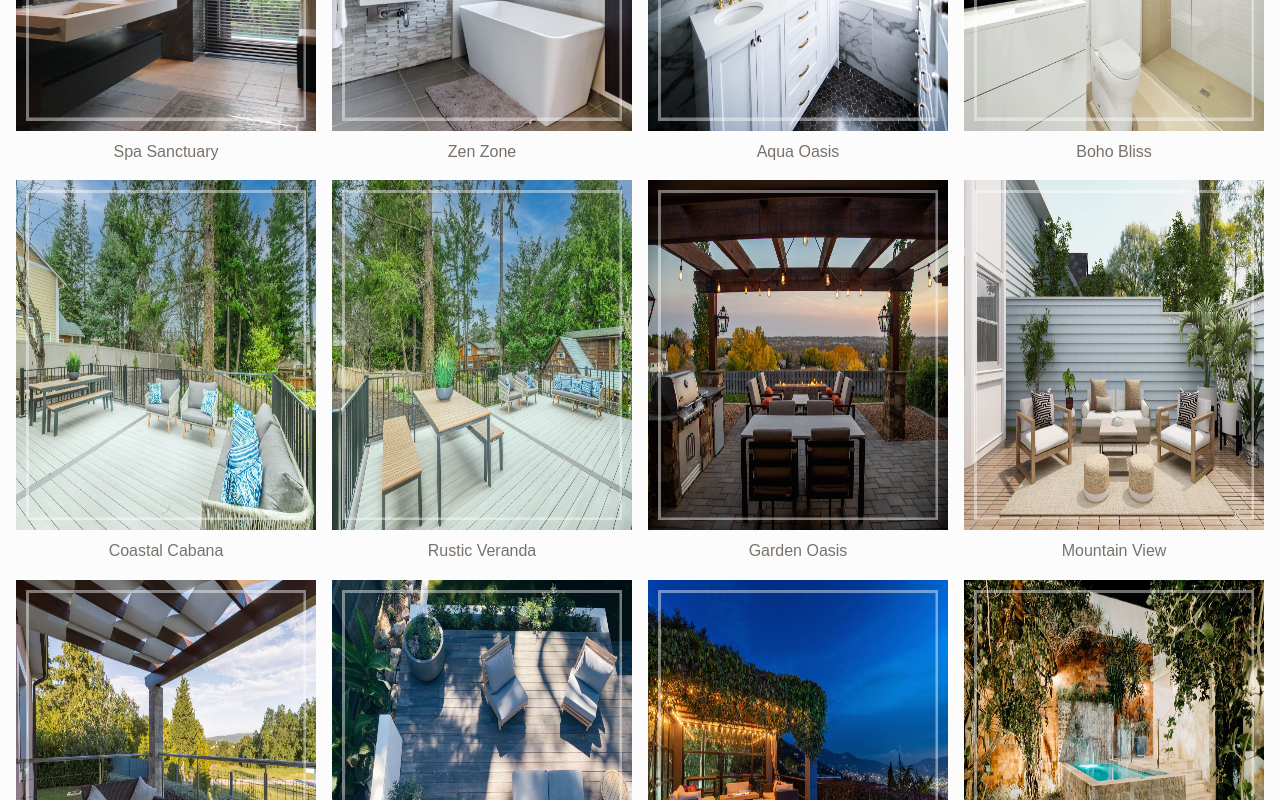
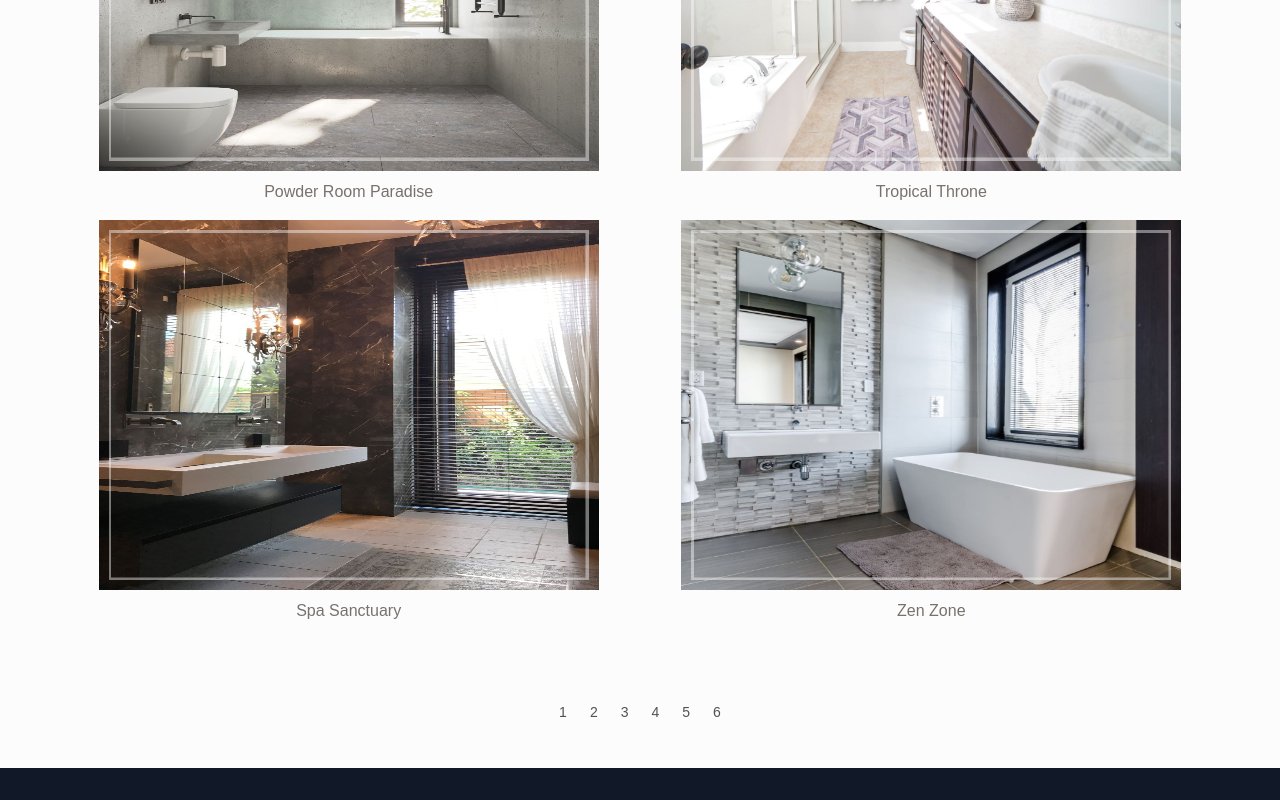
Before and after one commit to PerronTyler/project-b, a React (Create React App) app in the folder client/: page /gallery in a window 1280 px wide. Shown: the part 1120-1920 px from the top of the page. Built offline with nearby package versions, Linux system fonts and the light colour scheme.

Commit message:
Added some pagination for gallery page and changed responsiveness.

```diff
--- a/client/src/App.css
+++ b/client/src/App.css
@@ -147,7 +147,7 @@ body {
 }
 
 .card-container {
-    height: 80vh;
+    height: 100vh;
     width: 100%;
 }
 
@@ -176,8 +176,8 @@ body {
 }
 
 .gallery-pic {
-    height: 350px;
-    width: 350px;
+    height: 370px;
+    width: 500px;
 }
 
 .gallery-effect {
--- a/client/src/components/Gallery.jsx
+++ b/client/src/components/Gallery.jsx
@@ -1,17 +1,44 @@
 import React from 'react'
-import { useState } from 'react'
+import { useState, useEffect } from 'react'
 import { GALLERYDATA } from './Images.js'
 import Footer from './Footer.jsx'
+import Pagination from './Pagination.js'
+import Posts from './Posts.js'
 
 const Gallery = () => {
-    const [products, setProducts] = useState(GALLERYDATA)
+    const [posts, setPosts] = useState([])
+    const [loading, setLoading] = useState(false)
+    const [currentPage, setCurrentPage] = useState(1)
+    const [postsPerPage, setPostsPerPage] = useState(6)
 
     const filterCategory = (categoryItem) => {
         const result = GALLERYDATA.filter((currentCategory) => {
             return currentCategory.category === categoryItem;
         });
-        setProducts(result);
+        setPosts(result);
     }
+
+    useEffect(() => {
+        const fetchPosts = async () => {
+            setLoading(true);
+            const result = GALLERYDATA
+            setPosts(result)
+            setLoading(false)
+        }
+        fetchPosts();
+    }, [])
+
+    if (loading) {
+        return <h2>Loading...</h2>
+    }
+
+    // get current posts
+    const indexOfLastPost = currentPage * postsPerPage;
+    const indexOfFirstPost = indexOfLastPost - postsPerPage;
+    const currentPosts = posts.slice(indexOfFirstPost, indexOfLastPost);
+
+    // change page
+    const paginate = (pageNumber) => setCurrentPage(pageNumber);
 
     return (
         <>
@@ -21,7 +48,7 @@ const Gallery = () => {
             <div className='text-center mt-10 mb-10'>
                 <h4>Filter by Category</h4>
                 <div className='p-4'>
-                    <button className='btns' onClick={() => setProducts(GALLERYDATA)}>All</button>
+                    <button className='btns' onClick={() => setPosts(GALLERYDATA)}>All</button>
                     <button className='btns' onClick={() => filterCategory('Kitchens')}>Kitchens</button>
                     <button className='btns' onClick={() => filterCategory('Baths')}>Baths</button>
                     <button className='btns' onClick={() => filterCategory('Decks')}>Decks</button>
@@ -29,15 +56,9 @@ const Gallery = () => {
                 </div>
             </div>
             <div className='gallery-container'>
-                <div className='grid grid-cols-4 gap-4 items-center justify-items-center p-4 mt-4 mb-4'>
-                    {
-                        products.map((product) =>
-                        <div key={product.id}>
-                            <img className='gallery-pic gallery-effect' src={product.image} alt="pic" />
-                            <p className='text-center text-stone-500 mt-2'>{product.name}</p>
-                        </div>
-                        )
-                    }
+                <div>
+                    <Posts posts={currentPosts} loading={loading}/>
+                    <Pagination postsPerPage={postsPerPage} totalPosts={posts.length} paginate={paginate}/>
                 </div>
             </div>
             <Footer />
--- /dev/null
+++ b/client/src/components/Pagination.js
@@ -0,0 +1,25 @@
+import React from 'react'
+
+const Pagination = ({ postsPerPage, totalPosts, paginate }) => {
+    const pageNumbers = []
+
+    for(let i = 1; i <= Math.ceil(totalPosts / postsPerPage); i++) {
+        pageNumbers.push(i);
+    }
+
+    return (
+        <div className='text-center mt-10 mb-10'>
+            <ul className='inline-flex -space-x-px'>
+                {pageNumbers.map(number => (
+                    <li key={number}>
+                        <a onClick={() => paginate(number)} href='#' className='relative block rounded bg-transparent py-1.5 px-3 text-sm text-neutral-600 transition-all duration-300 hover:bg-neutral-100 dark:hover:bg-neutral-700 dark:hover:text-white'>
+                            {number}
+                        </a>
+                    </li>
+                ))}
+            </ul>
+        </div>
+    )
+}
+
+export default Pagination
--- /dev/null
+++ b/client/src/components/Posts.js
@@ -0,0 +1,22 @@
+import React from 'react'
+
+const Posts = ({ posts, loading }) => {
+    if (loading) {
+        return <h2>Loading...</h2>
+    }
+
+    return (
+        <div className='flex flex-wrap justify-evenly items-center justify-items-center p-4 mt-4 mb-4'>
+            {
+                posts.map((post) =>
+                <div key={post.id}>
+                    <img className='gallery-pic gallery-effect' src={post.image} alt="pic" />
+                    <p className='text-center text-stone-500 mt-2 mb-4'>{post.name}</p>
+                </div>
+                )
+            }
+        </div>
+    )
+}
+
+export default Posts
--- a/client/src/views/Main.jsx
+++ b/client/src/views/Main.jsx
@@ -115,7 +115,7 @@ const Main = (props) => {
                             <h1 className='text-4xl font-bold text-center p-4'>Over 25 years of <label
                             className='text-transparent bg-clip-text bg-gradient-to-r from-rose-400 via-fuchsia-500 to-indigo-500'
                             >experience</label></h1>
-                            <p className='text-center'><a className='call-us-button' href="/#">Call us now</a></p>
+                            <p className='text-center'><a className='call-us-button' href="/contact-us">Call us now</a></p>
                         </div>
                         <div>
                             <Carousel responsive={responsive} showDots={true} removeArrowOnDeviceType={["tablet", "mobile"]} ssr={true} infinite={true} autoPlaySpeed={10000} autoPlay={props.deviceType !== "mobile" ? true : false} transitionDuration={500}>
```
